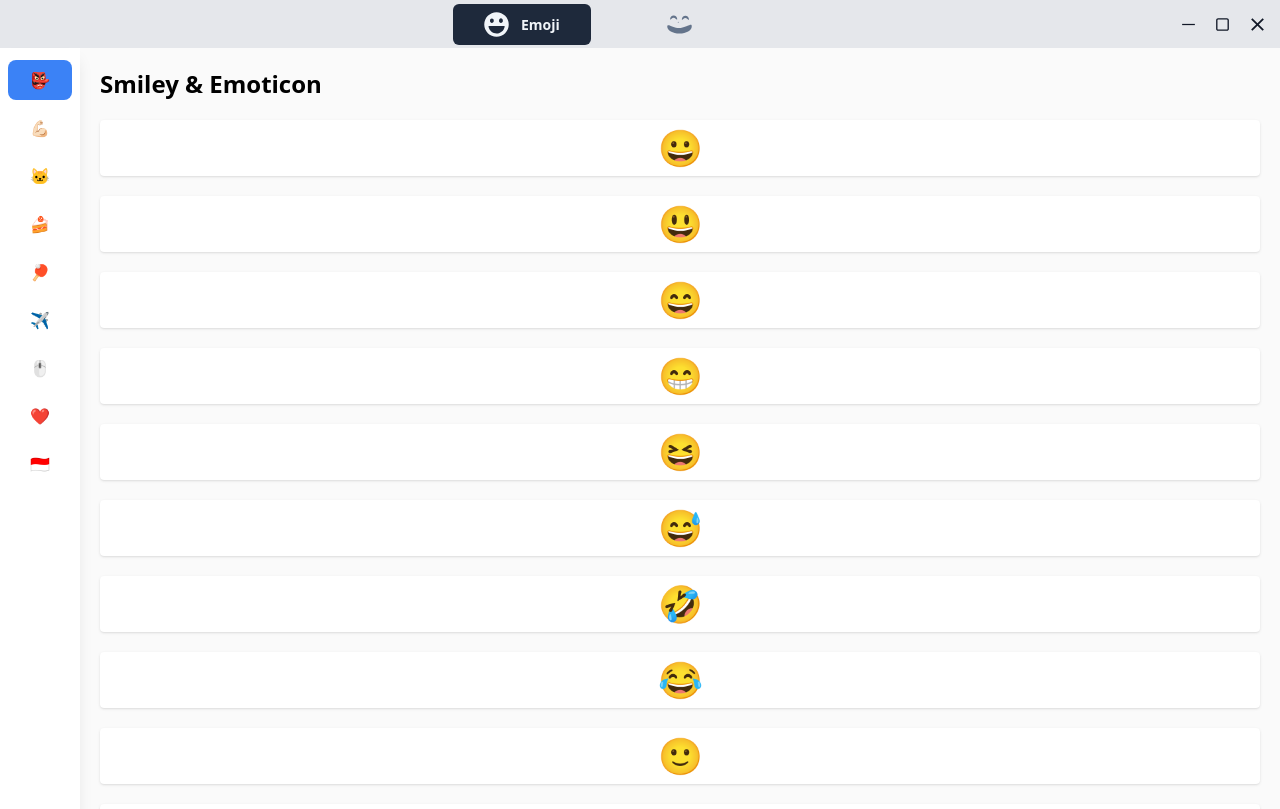
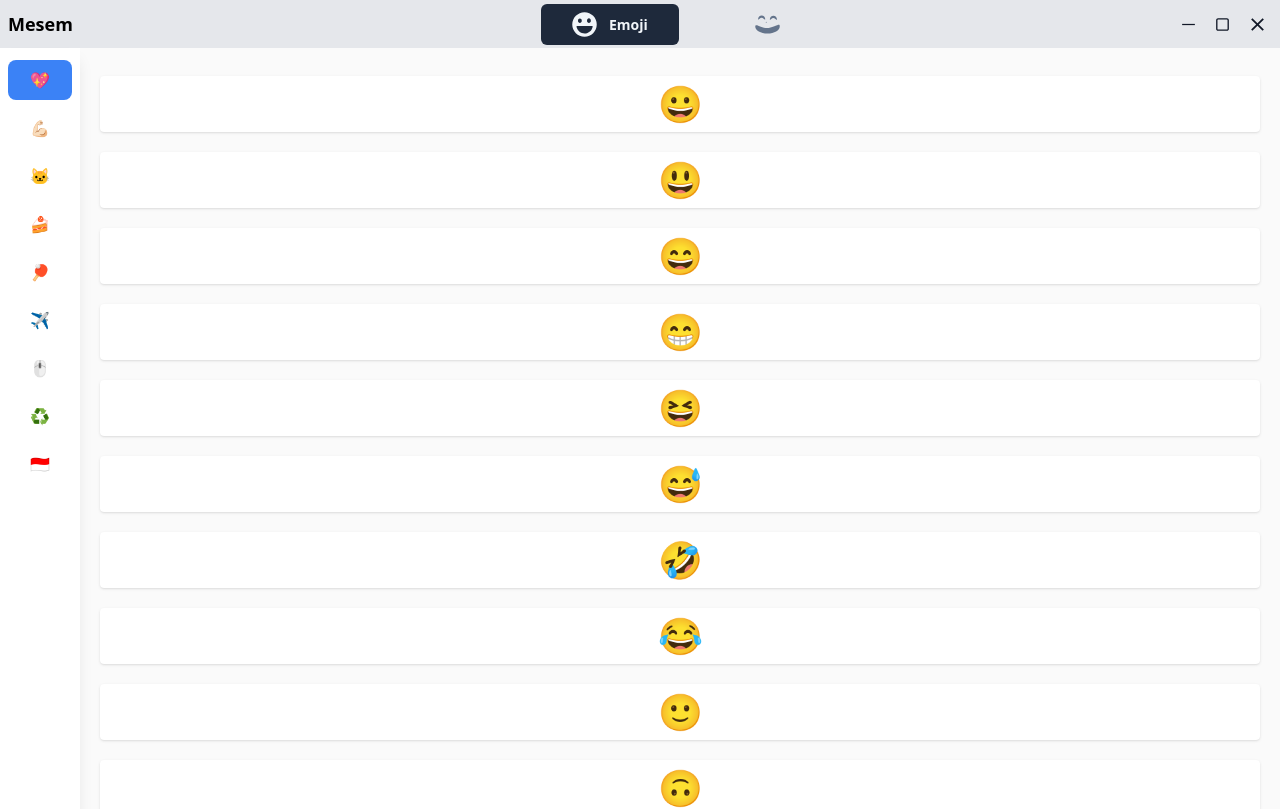
Before and after one commit to oktoala/mesem, a Svelte app: page / in a window 1280 px wide. Shown: the top 809 px of the page. Built offline with nearby package versions, Linux system fonts and the light colour scheme; what @shrutibalasa/tailwind-grid-auto-fit would draw is missing.

Commit message:
Change data structure

```diff
--- a/src/App.svelte
+++ b/src/App.svelte
@@ -1,5 +1,5 @@
 <script lang="ts">
-  import { navIndex } from "./data/store";
+  import { nav } from "./data/store";
   import Emoji from "./pages/Emoji.svelte";
   import Smile from "./pages/Smile.svelte";
   import { invoke } from "@tauri-apps/api/tauri";
@@ -13,13 +13,13 @@
   });
 </script>
 
-<main class="overflow-hidden">
+<main class="overflow-hidden select-none ">
   <Alert />
   <Headerbar />
   <Sidebar />
-  {#if $navIndex == 0}
+  {#if $nav.index == 0}
     <Emoji />
-  {:else if $navIndex == 1}
+  {:else if $nav.index == 1}
     <Smile />
   {/if}
 </main>
--- a/src/assets/title-bar/close-outline.svelte
+++ /dev/null
@@ -1 +0,0 @@
-<svg xmlns="http://www.w3.org/2000/svg" viewBox="0 0 24 24"><g data-name="Layer 2"><g data-name="close"><rect width="24" height="24" transform="rotate(180 12 12)" opacity="0"/><path d="M13.41 12l4.3-4.29a1 1 0 1 0-1.42-1.42L12 10.59l-4.29-4.3a1 1 0 0 0-1.42 1.42l4.3 4.29-4.3 4.29a1 1 0 0 0 0 1.42 1 1 0 0 0 1.42 0l4.29-4.3 4.29 4.3a1 1 0 0 0 1.42 0 1 1 0 0 0 0-1.42z"/></g></g></svg>
--- a/src/assets/title-bar/minus.svelte
+++ /dev/null
@@ -1 +0,0 @@
-<svg xmlns="http://www.w3.org/2000/svg" viewBox="0 0 24 24"><g data-name="Layer 2"><g data-name="minus"><rect width="24" height="24" transform="rotate(180 12 12)" opacity="0"/><path d="M19 13H5a1 1 0 0 1 0-2h14a1 1 0 0 1 0 2z"/></g></g></svg>
--- a/src/components/Headerbar.svelte
+++ b/src/components/Headerbar.svelte
@@ -1,4 +1,5 @@
-<script async lang="ts">
+<script lang="ts">
+  import { title } from "../data/store";
   import { appWindow } from "@tauri-apps/api/window";
   import maximizeIcon from "../assets/title-bar/maximize.svelte";
   import closeIcon from "../assets/title-bar/close.svelte";
@@ -10,7 +11,7 @@
   data-tauri-drag-region
   class="h-12 bg-gray-200 flex select-none justify-between items-center px-2 fixed top-0 left-0 right-0  "
 >
-  <div />
+  <h1 class="text-lg font-bold w-44">{$title}</h1>
   <Navbar />
   <div class="decoration">
     <div
@@ -38,7 +39,7 @@
       on:click={() => appWindow.close()}
       id="titlebar-close"
     >
-      <svelte:component this={closeIcon}  />
+      <svelte:component this={closeIcon} />
     </div>
   </div>
 </div>
--- a/src/components/Navbar.svelte
+++ b/src/components/Navbar.svelte
@@ -1,25 +1,34 @@
 <script lang="ts">
+  import { nav, title } from "../data/store";
   import SmileIcon from "../assets/smileIcon.svelte";
   import EmojiIcon from "../assets/emojiIcon.svelte";
-  import { navIndex } from "../data/store";
-  let nav = [
-    { icon: EmojiIcon, name: "Emoji" },
-    { icon: SmileIcon, name: "Smile" },
+  let navBar = [
+    {
+      icon: EmojiIcon,
+      name: "Emoji",
+    },
+    {
+      icon: SmileIcon,
+      name: "Smile",
+    },
   ];
 </script>
 
 <div id="tabs" class="flex w-1/4 justify-between items-center">
-  {#each nav as { icon, name }, i}
+  {#each navBar as { icon, name }, i}
     <button
-      on:click={() => navIndex.update((n) => (n = i))}
+      on:click={() => {
+        $nav.index = i;
+        $title = $nav.tab[$nav.index].label;
+      }}
       class={`w-full ${
-        $navIndex === i
+        $nav.index === i
           ? "bg-slate-800 hover:bg-slate-900 fill-slate-100"
           : "hover:bg-slate-300 fill-slate-500"
       } ml-5 my-2 rounded-md justify-center items-center inline-block flex-row text-center py-2 pb-1`}
     >
       <svelte:component this={icon} />
-      {#if $navIndex === i}
+      {#if $nav.index === i}
         <span class="ml-2  text-slate-100 text-sm font-semibold">{name}</span>
       {/if}
     </button>
--- a/src/components/Sidebar.svelte
+++ b/src/components/Sidebar.svelte
@@ -1,29 +1,42 @@
 <script lang="ts">
-  import { navIndex, emojis, tabEmoji, smiles, tabSmile } from "../data/store";
+  import {
+    nav,
+    emojis,
+    smiles,
+    title,
+  } from "../data/store";
 </script>
 
 <section
-  class="w-20 top-12 overflow-y-visible h-screen p-2 z-10 bg-white shadow-lg fixed"
+  class="w-20 top-12 overflow-y-visible  h-screen p-2 z-10 bg-white shadow-lg fixed"
 >
   <div class="flex-col flex items-center relative">
-    {#if $navIndex === 0}
+    {#if $nav.index === 0}
       {#each emojis as emoji, i}
         <button
-          on:click={() => tabEmoji.update((n) => (n = i))}
+          on:click={() => {
+            $nav.tab[0].indexSidebar = i;
+            $nav.tab[0].label = emoji.label;
+            $title = emoji.label;
+          }}
           class={`sidebar-button  ${
-            $tabEmoji === i ? `${emoji.color} active` : "inactive"
+            $nav.tab[0].indexSidebar === i ? `${emoji.color} active` : "inactive"
           }  group`}
         >
           {emoji.title}
           <span class="tooltip group-hover:scale-100">{emoji.label}</span>
         </button>
       {/each}
-    {:else if $navIndex === 1}
+    {:else if $nav.index === 1}
       {#each smiles as smile, i}
         <button
-          on:click={() => tabSmile.update((n) => (n = i))}
+          on:click={() => {
+            $nav.tab[1].indexSidebar = i;
+            $nav.tab[1].label = smile.label;
+            $title = smile.label;
+          }}
           class={`sidebar-button  ${
-            $tabSmile === i ? `${smile.color} active` : "inactive"
+            $nav.tab[1].indexSidebar=== i ? `${smile.color} active` : "inactive"
           }  group`}
         >
           {smile.title}
--- a/src/data/store.ts
+++ b/src/data/store.ts
@@ -1,4 +1,6 @@
 import { writable } from "svelte/store";
+
+
 
 // Data Json
 import smiley from "./emoji-data/smiley.json";
@@ -26,23 +28,29 @@ import {
   tersenyum,
 } from "./smilesData.json";
 
-// SVG
-import smileyGroup from "../assets/title-bar/maximize.svelte";
-
-export const navIndex = writable(0);
-
-export const visible = writable(false);
+export const title = writable("Mesem");
 
 // Tab State
-export const tabSmile = writable(0);
-export const tabEmoji = writable(0);
+export const nav = writable({
+  index: 0,
+  tab: [
+    {
+      indexSidebar: 0,
+      label: "Smiley & Emoticon",
+    },
+    {
+      indexSidebar: 0,
+      label: "Tersenyum",
+    },
+  ],
+});
 
 // Cliboard
 export const alert = writable("");
 
 export const emojis = [
   {
-    title: "👺",
+    title: "💖",
     label: "Smiley & Emoticon",
     name: "smiley",
     color: "bg-blue-500",
@@ -84,26 +92,26 @@ export const emojis = [
     data: travel,
   },
   {
-    title: '🖱️',
-    label: 'Objects',
-    name: 'objects',
-    color: 'bg-yellow-700',
-    data: objects
+    title: "🖱️",
+    label: "Objects",
+    name: "objects",
+    color: "bg-yellow-700",
+    data: objects,
   },
   {
-    title: '❤️',
-    label: 'Symbols',
-    name: 'symbols',
-    color: 'bg-fuchsia-500',
+    title: "️♻️",
+    label: "Symbols",
+    name: "symbols",
+    color: "bg-fuchsia-500",
     data: symbols,
   },
   {
-    title: '🇮🇩',
-    label: 'Flags',
-    name: 'flags',
-    color: 'bg-sky-500',
+    title: "🇮🇩",
+    label: "Flags",
+    name: "flags",
+    color: "bg-sky-500",
     data: flags,
-  }
+  },
 ];
 
 export const smiles = [
--- a/src/pages/Emoji.svelte
+++ b/src/pages/Emoji.svelte
@@ -1,19 +1,18 @@
 <script lang="ts">
-  import { tabEmoji, emojis, alert } from "../data/store";
+  import { nav, emojis, alert } from "../data/store";
   import { writeText } from "@tauri-apps/api/clipboard";
 </script>
 
 <div class="flex mt-12 bg-zinc-50">
   <div class="ml-20 p-5 w-full">
     {#each emojis as emoji, i}
-      {#if $tabEmoji === i}
-          <h2 class="text-2xl font-semibold mb-5">{emoji.label}</h2>
+      {#if $nav.tab[0].indexSidebar === i}
           <div class="grid grid-auto-fit-[5rem] gap-5 my-2">
             {#each emoji.data as data}
               {#if !data.slug.includes("skin-tone")}
                 <button
                   class="p-2 w-full bg-white rounded text-4xl shadow"
-                  on:click={async () => {
+                  on:dblclick={async () => {
                     await writeText(data.character);
                     $alert = data.character;
                   }}>{data.character}</button
--- a/src/pages/Smile.svelte
+++ b/src/pages/Smile.svelte
@@ -1,15 +1,15 @@
 <script lang="ts">
-  import { tabSmile, smiles, alert } from "../data/store";
+  import { nav, smiles, alert } from "../data/store";
   import { writeText } from "@tauri-apps/api/clipboard";
 </script>
 
 <div class="flex mt-12 bg-zinc-50 ">
   <div class="ml-20 p-5 w-full">
     {#each smiles as smile, i}
-      {#if $tabSmile === i}
-        <h2 class={`text-2xl text-${smile.color}  font-semibold mb-5`}>
+      {#if $nav.tab[1].indexSidebar === i}
+        <!-- <h2 class={`text-2xl text-${smile.color}  font-semibold mb-5`}>
           {smile.label}
-        </h2>
+        </h2> -->
         <div class="grid grid-auto-fit gap-5 my-2">
           {#each smile.data as data}
             <button
```
